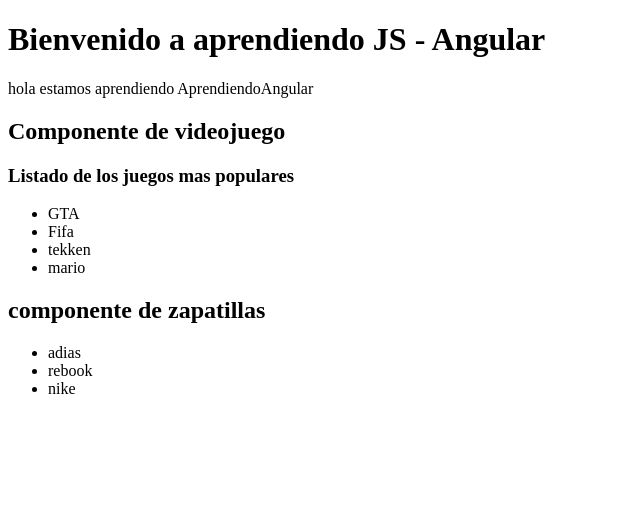
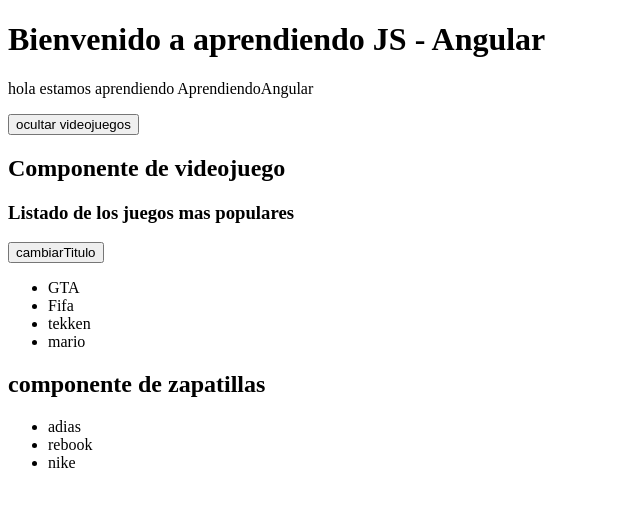
Before and after one commit to Juan-Camilo-Suarez/angular-start, an Angular app in the folder aprendiendo-angular/: page / in a window 1280 px wide. Shown: the top 506 px of the page, without its empty margins (0-640 px from the left). Built offline with nearby package versions, Linux system fonts and the light colour scheme.

Commit message:
hooks on angular

```diff
--- a/aprendiendo-angular/src/app/app.component.html
+++ b/aprendiendo-angular/src/app/app.component.html
@@ -3,8 +3,10 @@
     Bienvenido a {{ title }}
   </h1>
   <p>hola estamos aprendiendo AprendiendoAngular</p>
+  <button (click)="ocultarVideoJuegos(false)" *ngIf="mostrar_videojuegos"> ocultar videojuegos</button>
+  <button (click)="ocultarVideoJuegos(true)" *ngIf="!mostrar_videojuegos"> Mostrar </button>
   <!--llamada al componente-->
-  <videojuego></videojuego>
+  <videojuego *ngIf="mostrar_videojuegos"></videojuego>
   <zapatillas></zapatillas>
 
 </div>
--- a/aprendiendo-angular/src/app/app.component.ts
+++ b/aprendiendo-angular/src/app/app.component.ts
@@ -7,4 +7,9 @@ import { Component } from '@angular/core';
 })
 export class AppComponent {
   title = 'aprendiendo JS - Angular';
+  public mostrar_videojuegos: boolean = true;
+
+  ocultarVideoJuegos(value:boolean){
+    this.mostrar_videojuegos = value;
+  }
 }
--- a/aprendiendo-angular/src/app/video-juego/videojuego.component.html
+++ b/aprendiendo-angular/src/app/video-juego/videojuego.component.html
@@ -1,5 +1,7 @@
 <h2> {{ titulo}} </h2>
 <h3> {{ listado }}</h3>
+
+<button (click)="cambiarTitulo()"> cambiarTitulo</button>
     <ul>
         <li>GTA</li>
         <li>Fifa</li>
--- a/aprendiendo-angular/src/app/video-juego/videojuego.component.ts
+++ b/aprendiendo-angular/src/app/video-juego/videojuego.component.ts
@@ -1,4 +1,4 @@
-import { Component } from '@angular/core';
+import { Component, OnInit, DoCheck, OnDestroy } from '@angular/core';
 
 
 //crear el componente
@@ -7,7 +7,7 @@ import { Component } from '@angular/core';
     templateUrl: './videojuego.component.html',
 })
 //exportar mi componente
-export  class VideoJuegoComponent{
+export  class VideoJuegoComponent implements OnInit, DoCheck, OnDestroy {
     //propiedades
     public titulo: string;
     public listado: string;
@@ -18,5 +18,25 @@ export  class VideoJuegoComponent{
         this.listado = 'Listado de los juegos mas populares ';
         console.log("se ha cargado el componente: videojuego.componente.ts");
     }
+    //hook para cargar el componente
+    ngOnInit(){
+        console.log("On init  ejecutado");
 
+    }
+    //cuando hay un cambio en el code
+    ngDoCheck(){
+        console.log("do check ejecutado ");
+
+    }
+    //funcion
+    cambiarTitulo(){
+        this.titulo = "nuevo componente"
+
+    }
+
+
+    //se ejecuta antes de borrar un componente
+    ngOnDestroy(){
+        console.log("onDestroy");
+    }
 }
```
